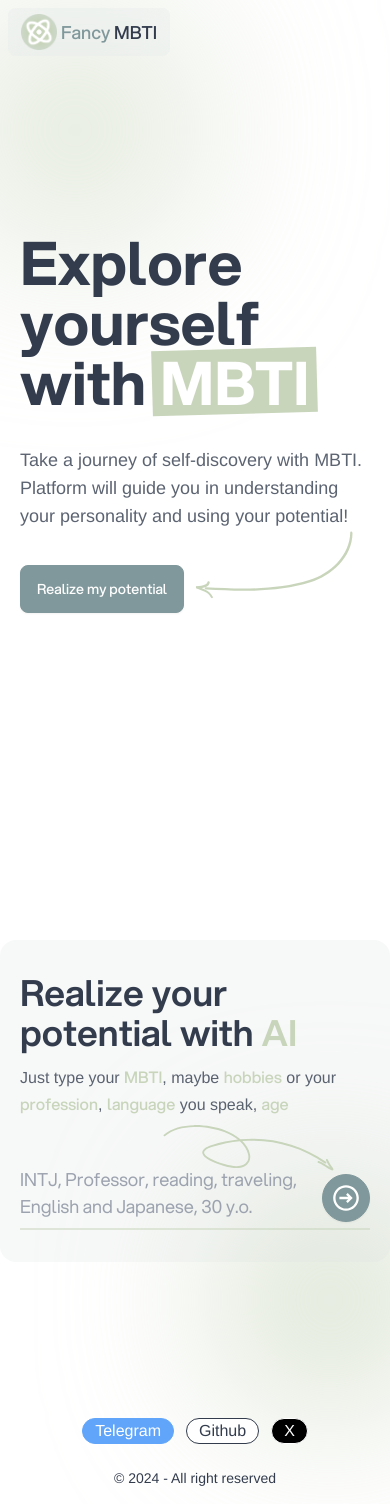
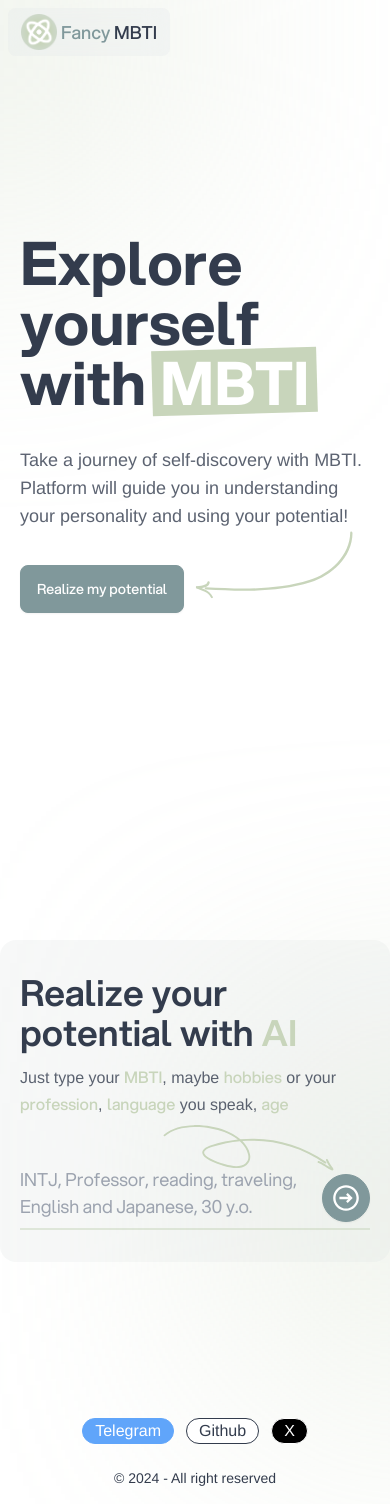
Before and after one commit to NightWanderer2004/fancy-mbti, a Next.js app: page / in a window 390 px wide. Built offline with nearby package versions, Linux system fonts and the light colour scheme; a web font is replaced by a local one.

Commit message:
Add Glow component

```diff
--- a/src/app/layout.js
+++ b/src/app/layout.js
@@ -1,6 +1,7 @@
 import Navbar from '@/components/Navbar'
 import './globals.css'
 import Footer from '@/components/Footer'
+import Glow from '@/components/Glow'
 
 export const metadata = {
    title: 'Fancy MBTI',
@@ -21,8 +22,8 @@ export default function RootLayout({ children }) {
             <div className='flex flex-col min-h-screen overflow-hidden relative'>
                <Navbar />
                <div className='container mx-auto px-5 md:px-12 lg:px-16 pb-[140px] flex-1 prose max-w-full'>{children}</div>
-               <div className='absolute bg-primary/90 w-[200px] md:w-[240px] h-[200px] md:h-[240px] rounded-full blur-[100px] top-[30px] md:top-0 -left-[25px] z-20'></div>
-               <div className='absolute bg-primary/90 w-[200px] h-[200px] rounded-full blur-[90px] top-[1200px] md:top-[600px] -right-[40px] md:-right-[170px] z-20'></div>
+               <Glow className='top-[30px] md:top-0 -left-[25px] bg-primary/90' />
+               <Glow className='top-[1200px] md:top-[600px] -right-[40px] md:-right-[170px] bg-primary/90' />
                <Footer />
             </div>
          </body>
--- /dev/null
+++ b/src/components/Glow.js
@@ -0,0 +1,7 @@
+export default function Glow({ className }) {
+   return (
+      <div
+         className={`absolute ${className} scale-[1400%] w-[16px] md:w-[20px] lg:w-[40px] h-[16px] md:h-[20px] lg:h-[40px] blur-[10px] lg:blur-[30px] z-20`}
+      ></div>
+   )
+}
```
